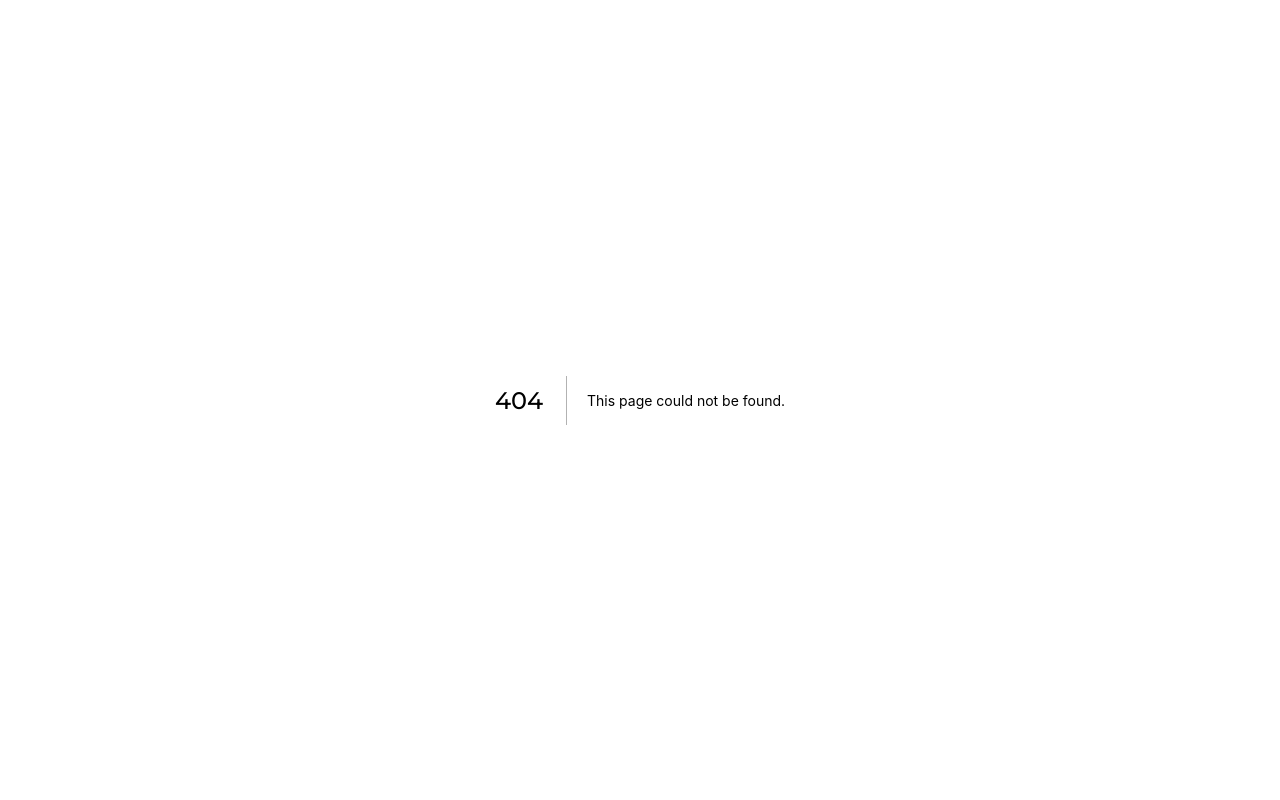
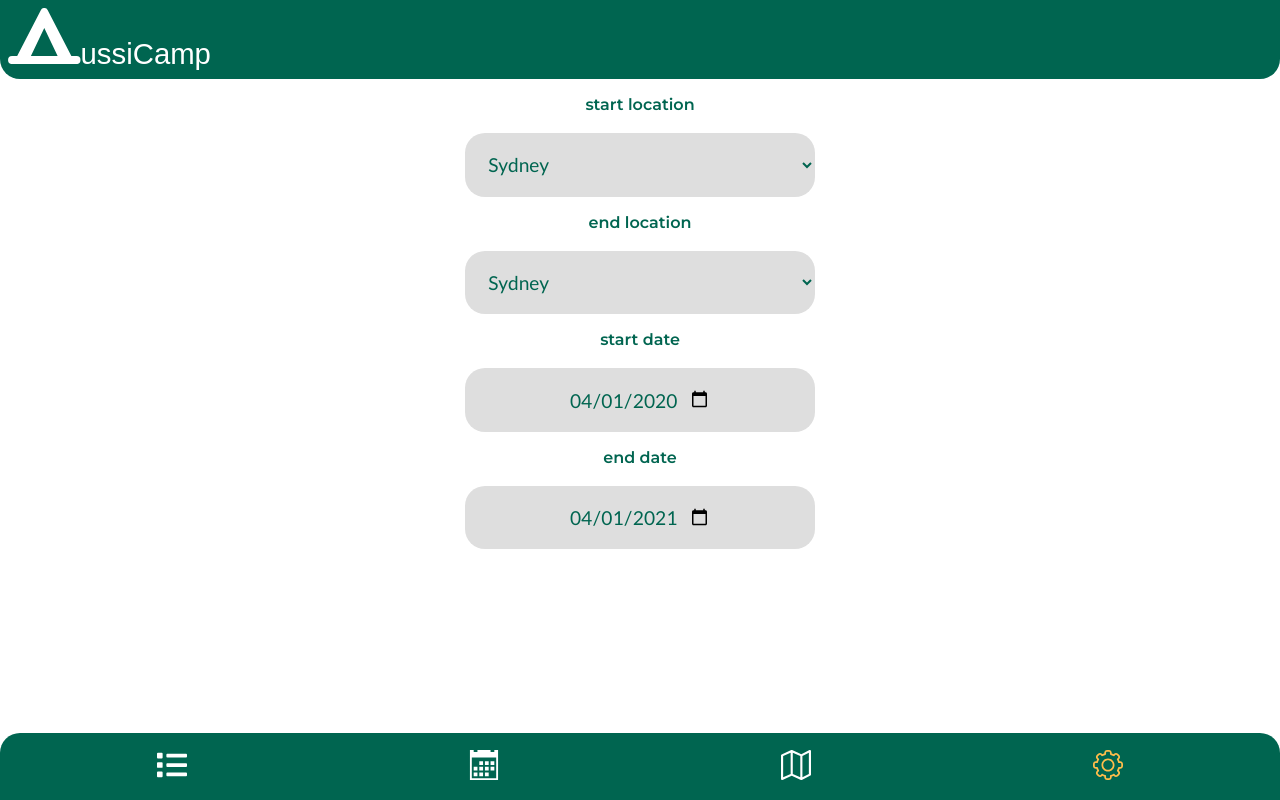
Before and after one commit to m-wiemers/aussicamp, a Next.js app: page /settings in a window 1280 px wide. Before the commit this address had no page. Built offline with nearby package versions, Linux system fonts and the light colour scheme.

Commit message:
💄 Add setting page

```diff
--- a/components/DateInput/DateInput.module.css
+++ b/components/DateInput/DateInput.module.css
@@ -3,6 +3,9 @@
 }
 
 .date {
+  justify-self: center;
+  margin-top: 0.5em;
+  max-width: 350px;
   color: var(--secondary-text-color);
   font-family: var(--button-font);
   font-size: 1.2em;
--- a/components/citieSelect/SelectCity.module.css
+++ b/components/citieSelect/SelectCity.module.css
@@ -3,6 +3,9 @@
 }
 
 .cityselect {
+  justify-self: center;
+  margin-top: 0.5em;
+  max-width: 350px;
   color: var(--secondary-text-color);
   font-family: var(--button-font);
   font-size: 1.2em;
--- /dev/null
+++ b/pages/settings.tsx
@@ -0,0 +1,50 @@
+import Head from "next/head";
+import SelectCity from "../components/citieSelect/SelectCity";
+import DateInput from "../components/DateInput/DateInput";
+import Footer from "../components/footer/Footer";
+import Header from "../components/header/Header";
+import styles from "./../styles/Settings.module.css";
+
+export default function settings() {
+  const bigCities = ["Sydney", "Brisbane", "Perth"];
+  return (
+    <div className={styles.container}>
+      <Head>
+        <title>AussCamp</title>
+        <link rel="icon" href="/favicon.ico" />
+      </Head>
+      <Header />
+      <main className={styles.settings}>
+        <div>
+          <SelectCity
+            label={"start location"}
+            value={bigCities}
+            onSelect={() => <p></p>}
+          />
+        </div>
+        <div>
+          <SelectCity
+            label={"end location"}
+            value={bigCities}
+            onSelect={() => <p></p>}
+          />
+          <div>
+            <DateInput
+              label={"start date"}
+              value={"2020-04-01"}
+              onDateSelect={() => <p></p>}
+            />
+          </div>
+          <div>
+            <DateInput
+              label={"end date"}
+              value={"2021-04-01"}
+              onDateSelect={() => <p></p>}
+            />
+          </div>
+        </div>
+      </main>
+      <Footer isActive={"settings"} />
+    </div>
+  );
+}
--- /dev/null
+++ b/styles/Settings.module.css
@@ -0,0 +1,9 @@
+.container {
+  width: 100%;
+}
+
+.settings :only-child {
+  margin-top: 1em;
+  min-width: 350px;
+  justify-items: center;
+}
--- a/styles/globals.css
+++ b/styles/globals.css
@@ -44,7 +44,6 @@ a {
 
 .label {
   display: grid;
-  row-gap: 1em;
   color: var(--secondary-text-color);
   font-family: var(--main-font);
   font-weight: 700;
```
